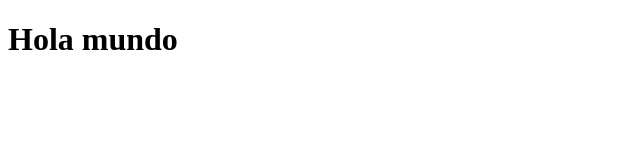
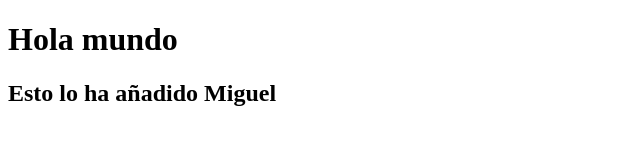
Before and after one commit to diegomarcua/miPrimerRepositorio, a plain HTML site: page index.html in a window 1280 px wide. Shown: the whole page, without its empty margins (0-640 px from the left). Drawn offline with Linux system fonts and the light colour scheme.

Commit message:
Update index.html

```diff
--- a/index.html
+++ b/index.html
@@ -8,5 +8,6 @@
 </head>
 <body>
     <h1>Hola mundo</h1>
+    <h2>Esto lo ha añadido Miguel</h2>
 </body>
 </html>
```
